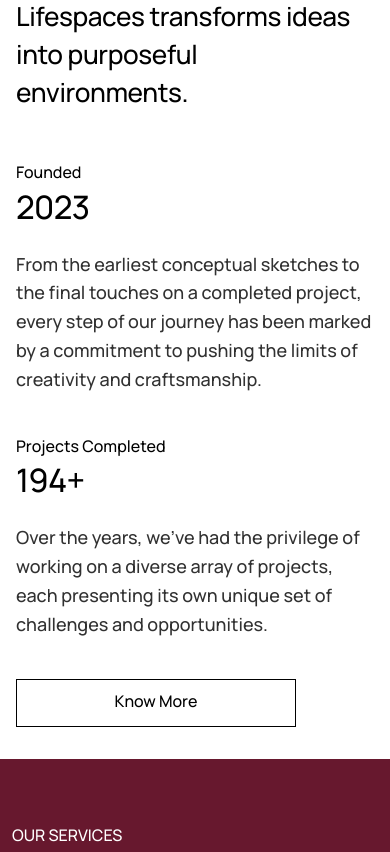
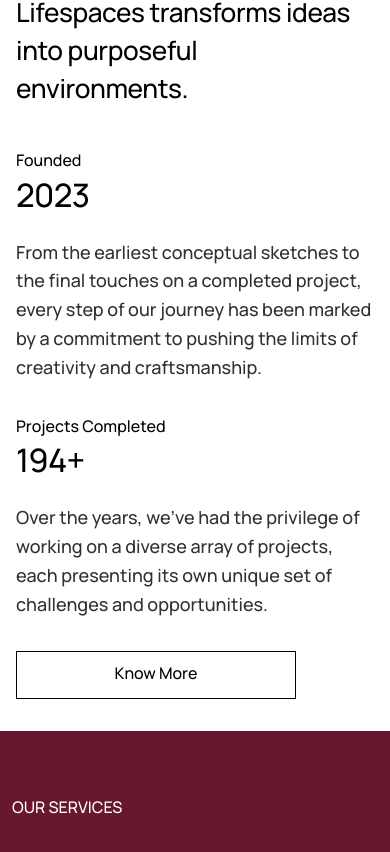
Before and after one commit to it1-geekonomy/Tattva, a Next.js app: page / in a window 390 px wide. Shown: the part 2107-2959 px from the top of the page. Built offline with nearby package versions, Linux system fonts and the light colour scheme.

Commit message:
refactor: update spacing and layout adjustments in AboutSection and WayWeWorkSection for improved responsiveness

```diff
--- a/src/domains/home/components/AboutSection.tsx
+++ b/src/domains/home/components/AboutSection.tsx
@@ -51,7 +51,7 @@ export default function AboutSection() {
             </div>
 
             {/* Mobile: full-width CTA like hero DiscoverCta; desktop: bottom-right */}
-            <div className="mt-10 flex justify-start sm:mt-12 lg:mt-0 lg:absolute lg:right-0 lg:bottom-0">
+            <div className="mt-8 flex justify-start sm:mt-10 lg:mt-0 lg:absolute lg:-right-3 lg:bottom-4">
               <KnowMoreCta className="h-12 w-full max-w-[280px] min-w-0 sm:h-[59px] sm:w-auto sm:min-w-[181px]" />
             </div>
           </div>
--- a/src/domains/home/components/WayWeWorkSection.tsx
+++ b/src/domains/home/components/WayWeWorkSection.tsx
@@ -141,7 +141,7 @@ export default function WayWeWorkSection() {
           {WORK_EYEBROW}
         </Typography>
 
-        <div className={cn("flex flex-col", WORK_FLUID.stackGap)}>
+        <div className="flex flex-col gap-8 lg:gap-10">
           <WorkStepRail />
 
           <div
--- a/src/domains/home/constants/about.ts
+++ b/src/domains/home/constants/about.ts
@@ -46,7 +46,7 @@ export const ABOUT_FLUID = {
   sectionPadX: "px-4 sm:px-6 lg:px-10 xl:px-16 2xl:px-[7.5rem]",
   sectionPadY: "pt-10 sm:pt-12 lg:pt-16 xl:pt-20 pb-8 sm:pb-10 lg:pb-12",
   /** Hero `mobileGap` below lg; Figma 30px on desktop */
-  eyebrowGap: "gap-6 sm:gap-7 lg:gap-10",
-  blockGap: "gap-12 sm:gap-14 lg:gap-[clamp(4.5rem,7.5vw,9rem)]",
-  rowsGap: "gap-10 sm:gap-12 lg:gap-[clamp(3.5rem,5.5vw,6.5rem)]",
+  eyebrowGap: "gap-5 sm:gap-6 lg:gap-[30px]",
+  blockGap: "gap-10 sm:gap-12 lg:gap-[clamp(4rem,7.1vw,8.5rem)]",
+  rowsGap: "gap-8 sm:gap-10 lg:gap-[clamp(3rem,4.8vw,5.75rem)]",
 } as const;
--- a/src/domains/home/constants/work.ts
+++ b/src/domains/home/constants/work.ts
@@ -48,13 +48,11 @@ export const WORK_FLUID = {
   /** Same as hero `FLUID.mobilePadX`, then wider desktop insets */
   sectionPadX: "px-4 sm:px-6 lg:px-10 xl:px-16 2xl:px-[7.5rem]",
   sectionPadY: "pt-10 sm:pt-12 lg:pt-16 xl:pt-20 pb-8 sm:pb-10 lg:pb-12",
-  eyebrowGap: "gap-6 sm:gap-8 lg:gap-10 xl:gap-12",
+  eyebrowGap: "gap-5 sm:gap-6 lg:gap-8 xl:gap-10",
   /** Stacked phone + tablet; 3-up only from lg */
-  columnGap: "gap-12 sm:gap-14 lg:gap-[clamp(2.5rem,5.4vw,6.4rem)]",
-  stepGap: "gap-6 sm:gap-7 lg:gap-[clamp(1.5rem,1.75vw,2.15rem)]",
-  copyGap: "gap-3.5 sm:gap-4",
-  /** Rail → step cards (internal pace, not section bottom pad) */
-  stackGap: "gap-10 sm:gap-12 lg:gap-14",
+  columnGap: "gap-10 sm:gap-12 lg:gap-[clamp(2rem,5.4vw,6.4rem)]",
+  stepGap: "gap-5 sm:gap-6 lg:gap-[clamp(1.25rem,1.5vw,1.85rem)]",
+  copyGap: "gap-3 sm:gap-4",
   /**
    * Below lg: compact centered frame (not full-bleed tall, not skinny left gutter).
    * lg+: full column width, Figma portrait ratio.
```
